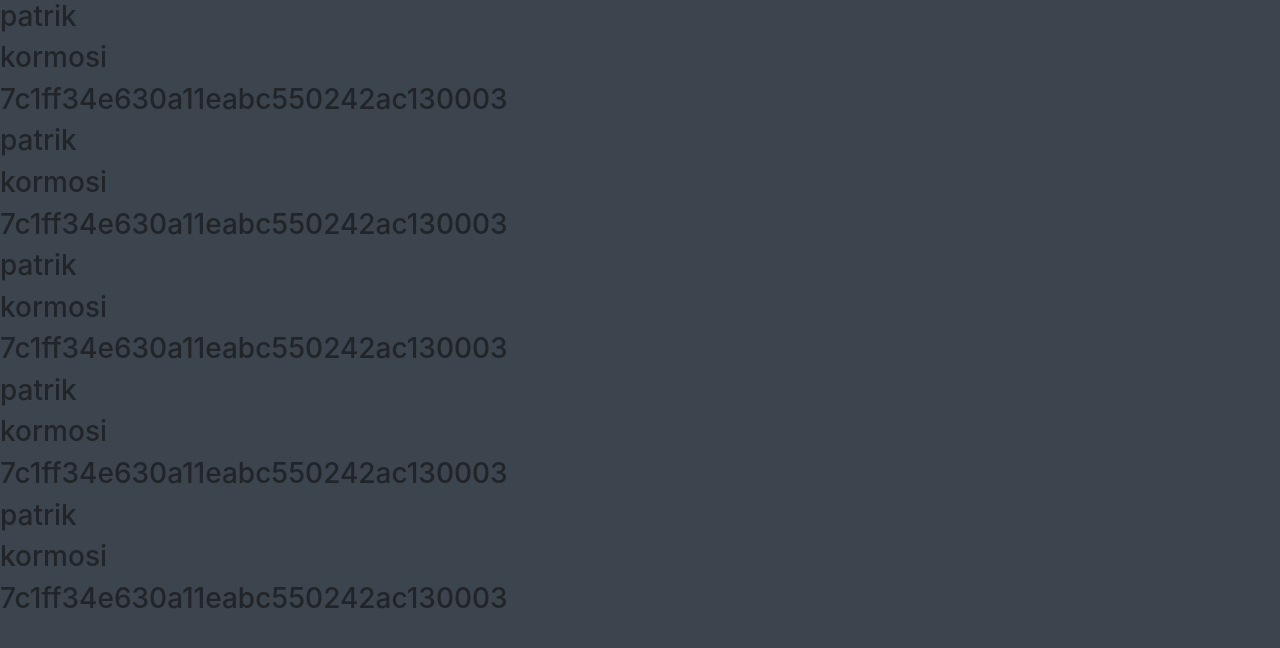
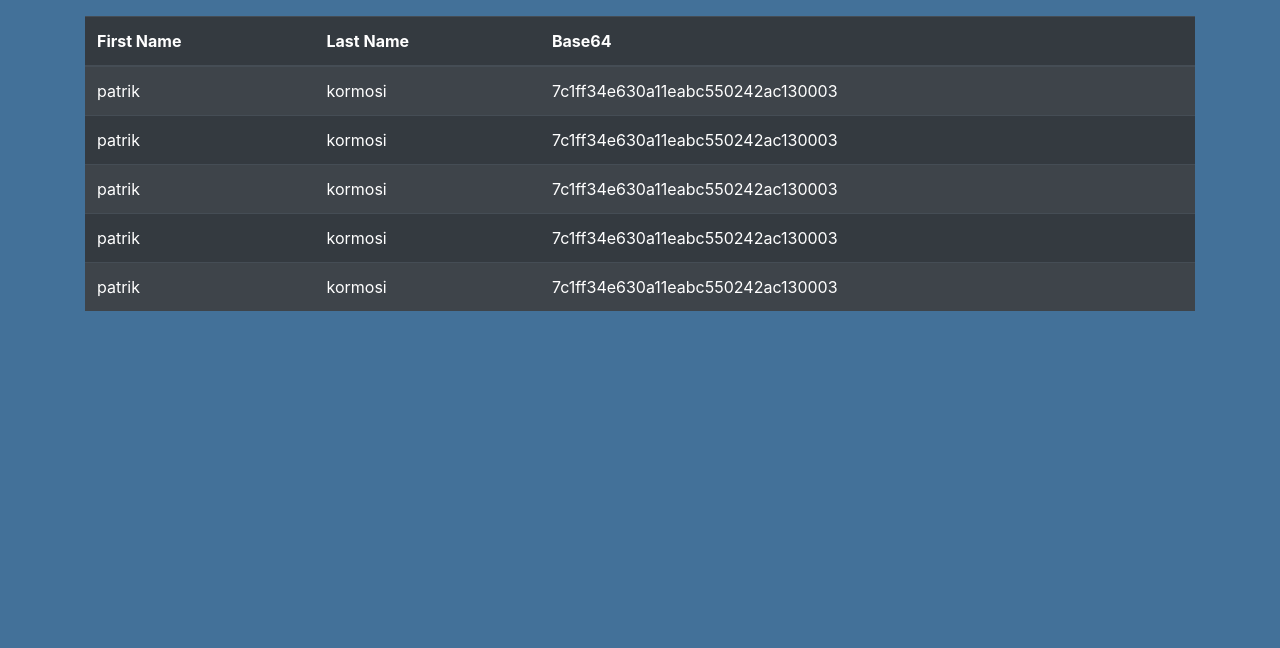
Before and after one commit to kormosi/guest_app, a Django app: page / in a window 1280 px wide. Shown: the part 58-706 px from the top of the page. Run offline with Django 3.2, Linux system fonts and the light colour scheme; some libraries are stand-ins or nearby versions.

Commit message:
add dynamic template table

```diff
--- a/export/templates/export/index.html
+++ b/export/templates/export/index.html
@@ -12,7 +12,7 @@
   </head>
 
   <!-- TODO: toto dat do static -->
-  <body style='background-color:#3c454d'>
+  <body style='background-color:#437199'>
 
       <nav class="navbar navbar-dark bg-dark">
         <a class="navbar-brand" href="#">
@@ -21,11 +21,28 @@
           <button type="button" class="btn btn-primary">Export to PDF</button>
       </nav>
 
+    <div class="container">
+
+      <table class="table table-striped table-dark mt-3">
+        <thead>
+          <tr>
+            <th scope="col">First Name</th>
+            <th scope="col">Last Name</th>
+            <th scope="col">Base64</th>
+          </tr>
+        </thead>
+        <tbody>
           {% for guest in guests %}
-      <h3>{{ guest.firstname }}</h3>
-      <h3>{{ guest.lastname }}</h3>
-      <h3>{{ guest.base64 }}</h3>
+            <tr>
+              <td>{{ guest.firstname }}</td>
+              <td>{{ guest.lastname }}</td>
+              <td>{{ guest.base64 }}</td>
+            </tr>
           {% endfor %}
+        </tbody>
+      </table>
+
+    </div>
 
       <!-- Optional JavaScript -->
       <!-- jQuery first, then Popper.js, then Bootstrap JS -->
```
Lines whose indentation alone changed are shown as unchanged.
